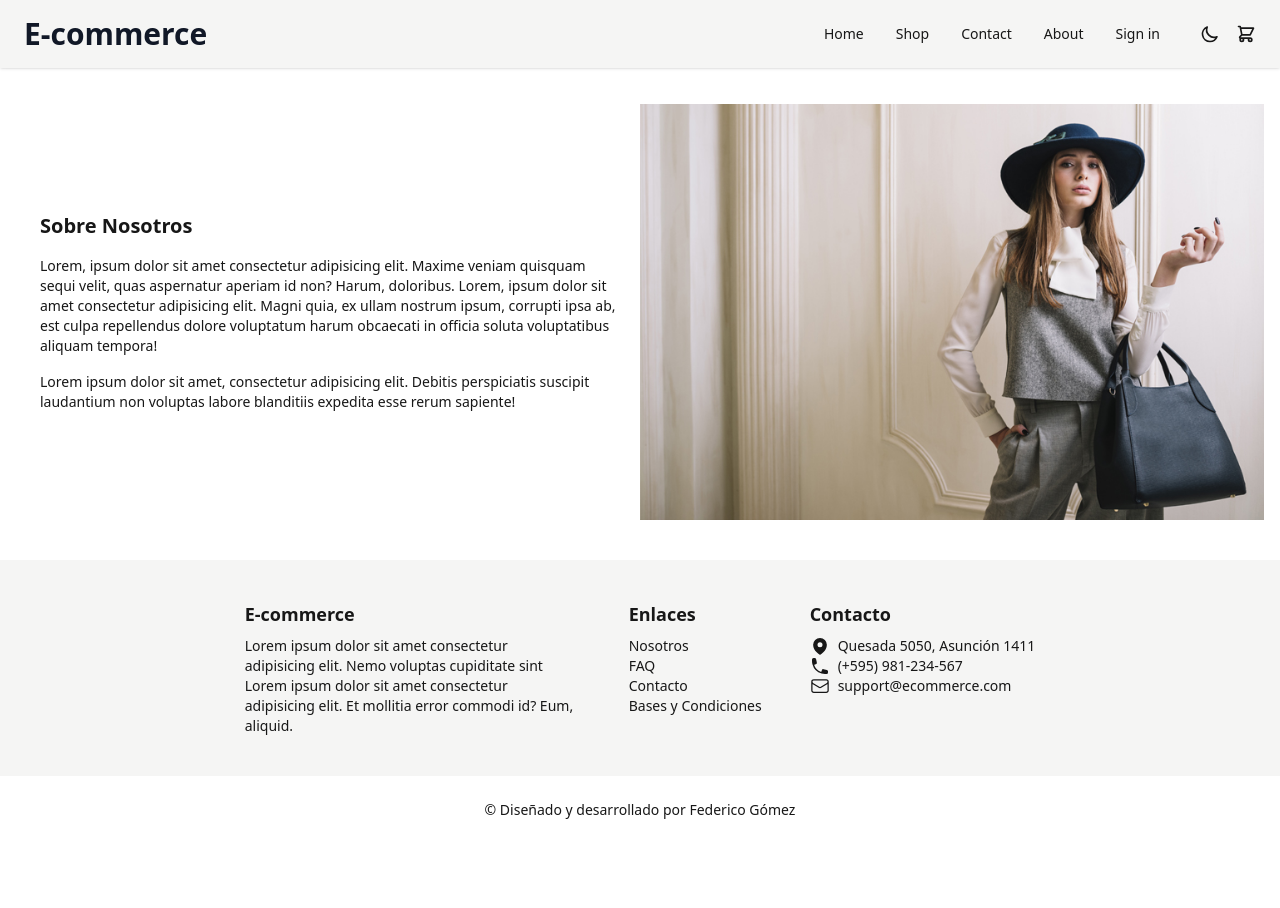
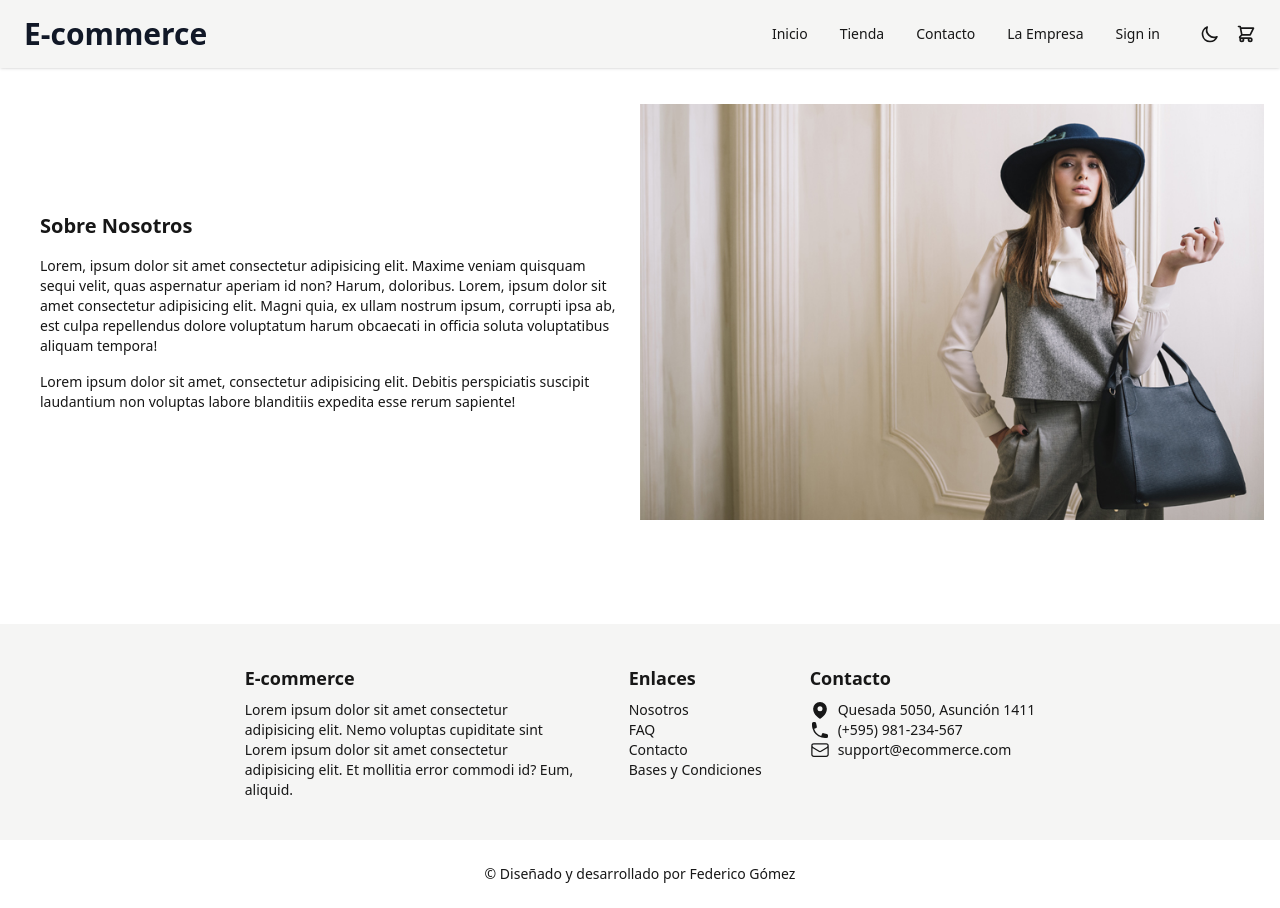
Before and after one commit to frederick-gomez/ecommerce, a Next.js app: page /about in a window 1280 px wide. Before the commit the page ends 844 px from the top, so only its background shows below. Built offline with nearby package versions, Linux system fonts and the light colour scheme; no server answers; a web font is replaced by a local one.

Commit message:
Design changes

```diff
--- a/src/components/Cart/CartItem.tsx
+++ b/src/components/Cart/CartItem.tsx
@@ -62,7 +62,7 @@ const CartItem = ({ product }: Props) => {
 							value={quantity}
 							onChange={inputChangeHandler}
 							type='number'
-							className='w-16 bg-neutral-200 text-center dark:bg-neutral-800'
+							className='w-16 bg-neutral-200 py-1 text-center dark:bg-neutral-800'
 						/>
 						<button className='absolute right-0 h-full pr-3' onClick={addOne}>
 							<PlusSVG />
--- a/src/components/Nav/Menu.tsx
+++ b/src/components/Nav/Menu.tsx
@@ -6,25 +6,34 @@ import LoginBtn from './LoginBtn';
 
 type Props = {
 	isOpen: boolean;
+	closeMenu: () => void;
 };
 
 const linkClasses = 'text-center my-1 text-sm font-medium md:mx-4 md:my-0 hover-link';
 
-const Menu = ({ isOpen }: Props) => {
+const Menu = ({ isOpen, closeMenu }: Props) => {
 	return (
 		<div className={`mt-3 items-center md:mt-0 md:flex ${isOpen ? '' : 'hidden'}`}>
 			<div className='flex flex-col md:mx-6 md:flex-row'>
 				<Link href='/'>
-					<a className={linkClasses}>Home</a>
+					<a onClick={closeMenu} className={linkClasses}>
+						Inicio
+					</a>
 				</Link>
 				<Link href='/shop'>
-					<a className={linkClasses}>Shop</a>
+					<a onClick={closeMenu} className={linkClasses}>
+						Tienda
+					</a>
 				</Link>
 				<Link href='/contact'>
-					<a className={linkClasses}>Contact</a>
+					<a onClick={closeMenu} className={linkClasses}>
+						Contacto
+					</a>
 				</Link>
 				<Link href='/about'>
-					<a className={linkClasses}>About</a>
+					<a onClick={closeMenu} className={linkClasses}>
+						La Empresa
+					</a>
 				</Link>
 				<LoginBtn />
 			</div>
@@ -35,7 +44,7 @@ const Menu = ({ isOpen }: Props) => {
 				{/* Cart button */}
 				<div className='flex  justify-center md:ml-2 md:block'>
 					<Link href='/cart'>
-						<a className='hover-link flex transform content-center' href='#'>
+						<a onClick={closeMenu} className='hover-link flex transform content-center' href='#'>
 							<CartSVG />
 						</a>
 					</Link>
--- a/src/components/Nav/Nav.tsx
+++ b/src/components/Nav/Nav.tsx
@@ -4,6 +4,8 @@ import Menu from './Menu';
 
 const Nav = () => {
 	const [isMenuOpen, setIsMenuOpen] = useState(false);
+
+	const closeMenu = () => setIsMenuOpen(false);
 
 	return (
 		<nav className='fixed z-[100] w-full bg-stone-100 shadow dark:bg-black'>
@@ -38,7 +40,7 @@ const Nav = () => {
 					</div>
 				</div>
 
-				<Menu isOpen={isMenuOpen} />
+				<Menu isOpen={isMenuOpen} closeMenu={closeMenu} />
 			</div>
 		</nav>
 	);
--- a/src/pages/about.tsx
+++ b/src/pages/about.tsx
@@ -5,7 +5,7 @@ type Props = {};
 
 const AboutPage = (props: Props) => {
 	return (
-		<section className='container mx-auto px-4 pt-16'>
+		<section className='page-container pb-16'>
 			<div className='md: items-center py-6 md:flex'>
 				<div className='md:basis-1/2 md:px-6'>
 					<h1 className='py-2 text-xl font-semibold'>Sobre Nosotros</h1>
--- a/src/pages/cart.tsx
+++ b/src/pages/cart.tsx
@@ -46,8 +46,8 @@ const CartPage = ({ cart }: Props) => {
 	}
 
 	return (
-		<div className='container mx-auto px-4 pt-16'>
-			<div className='mt-4 md:py-20'>
+		<div className='page-container min-h-[700px] py-16'>
+			<div className='mt-4 md:py-10'>
 				<h1 className='text-3xl font-semibold'>Mi Carrito</h1>
 				<span>{_count.items} articulos añadidos</span>
 			</div>
--- a/src/pages/contact.tsx
+++ b/src/pages/contact.tsx
@@ -3,7 +3,7 @@ import React from 'react';
 type Props = {};
 
 const ContactPage = (props: Props) => {
-	return <div>contact</div>;
+	return <div className='page-container'>contact</div>;
 };
 
 export default ContactPage;
--- a/src/pages/shop.tsx
+++ b/src/pages/shop.tsx
@@ -3,7 +3,7 @@ import React from 'react';
 type Props = {};
 
 const ShopPage = (props: Props) => {
-	return <div>shop</div>;
+	return <div className='page-container'>shop</div>;
 };
 
 export default ShopPage;
--- a/src/styles/globals.css
+++ b/src/styles/globals.css
@@ -24,3 +24,7 @@ input[type='number'] {
 .hover-link {
 	@apply transition-all duration-300 hover:text-blue-500 dark:hover:text-blue-400;
 }
+
+.page-container {
+	@apply container mx-auto px-4 pt-16;
+}
```
